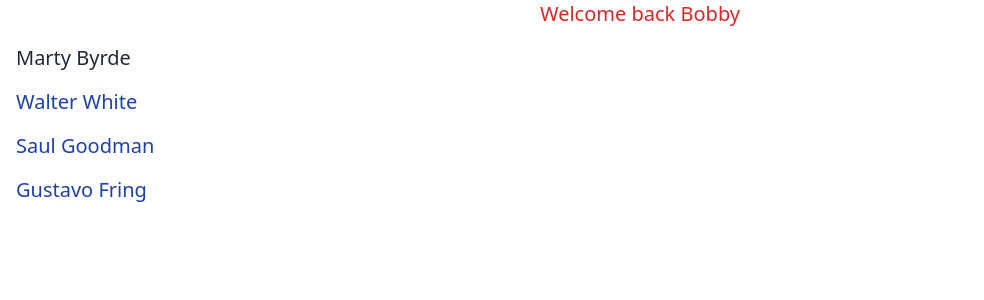
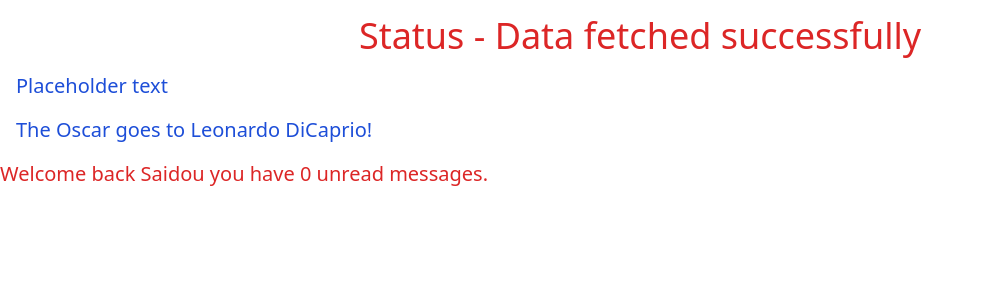
Before and after one commit to SAIDOU11/ReactTypescript, a React (Vite) app: page / in a window 1280 px wide. Shown: the top 300 px of the page, without its empty margins (0-984 px from the left). Built offline with nearby package versions, Linux system fonts and the light colour scheme.

Commit message:
advanced props

```diff
--- a/src/App.tsx
+++ b/src/App.tsx
@@ -1,33 +1,18 @@
 import "./index.css";
+import Status from "./components/Status";
+import Heading from "./components/Heading";
+import Oscar from "./components/Oscar";
 import Greet from "./components/Greet";
-import Person from "./components/Person";
-import PersonList from "./components/PersonList";
 
 function App() {
-  const fullName = {
-    firstName: "Marty",
-    lastName: "Byrde",
-  };
-
-  const nameList = [
-    {
-      firstName: "Walter",
-      lastName: "White",
-    },
-    {
-      firstName: "Saul",
-      lastName: "Goodman",
-    },
-    {
-      firstName: "Gustavo",
-      lastName: "Fring",
-    },
-  ];
   return (
     <>
-      <Greet name="Bobby" isLoggedIn={true} />
-      <Person name={fullName} />
-      <PersonList names={nameList} />
+      <Status status="success" />
+      <Heading>Placeholder text</Heading>
+      <Oscar>
+        <Heading>The Oscar goes to Leonardo DiCaprio!</Heading>
+      </Oscar>
+      <Greet name="Saidou" isLoggedIn={true} />
     </>
   );
 }
--- a/src/components/Greet.tsx
+++ b/src/components/Greet.tsx
@@ -1,13 +1,17 @@
 type GreetProps = {
   name: string;
+  messageCount?: number;
   isLoggedIn: boolean;
 };
 
 const Greet = (props: GreetProps) => {
+  const { messageCount = 0 } = props;
   return (
     <div>
-      <h2 className="text-xl text-center text-red-600">
-        {props.isLoggedIn ? `Welcome back ${props.name}` : `Welcome back`}
+      <h2 className="text-xl  text-red-600">
+        {props.isLoggedIn
+          ? `Welcome back ${props.name} you have ${messageCount} unread messages.`
+          : `Welcome Guest`}
       </h2>
     </div>
   );
--- /dev/null
+++ b/src/components/Heading.tsx
@@ -0,0 +1,9 @@
+type HeadingProps = {
+  children: string;
+};
+
+const Heading = (props: HeadingProps) => {
+  return <h2 className="text-xl text-blue-700 m-4">{props.children} </h2>;
+};
+
+export default Heading;
--- /dev/null
+++ b/src/components/Oscar.tsx
@@ -0,0 +1,9 @@
+type OscarProps = {
+  children: React.ReactNode;
+};
+
+const Oscar = (props: OscarProps) => {
+  return <div>{props.children}</div>;
+};
+
+export default Oscar;
--- /dev/null
+++ b/src/components/Status.tsx
@@ -0,0 +1,25 @@
+type StatusProps = {
+  status: "loading" | "success" | "error";
+};
+
+const Status = (props: StatusProps) => {
+  let message;
+
+  if (props.status === "loading") {
+    message = "Loading";
+  } else if (props.status === "success") {
+    message = "Data fetched successfully";
+  } else if (props.status === "error") {
+    message = "Error fetching data";
+  }
+
+  return (
+    <div>
+      <h2 className="text-red-600 text-center text-4xl text-bold m-4">
+        Status - {message}
+      </h2>
+    </div>
+  );
+};
+
+export default Status;
--- /dev/null
+++ b/src/components/Validations.tsx
@@ -0,0 +1,5 @@
+const Validations = () => {
+  return <div>Validations</div>;
+};
+
+export default Validations;
```
